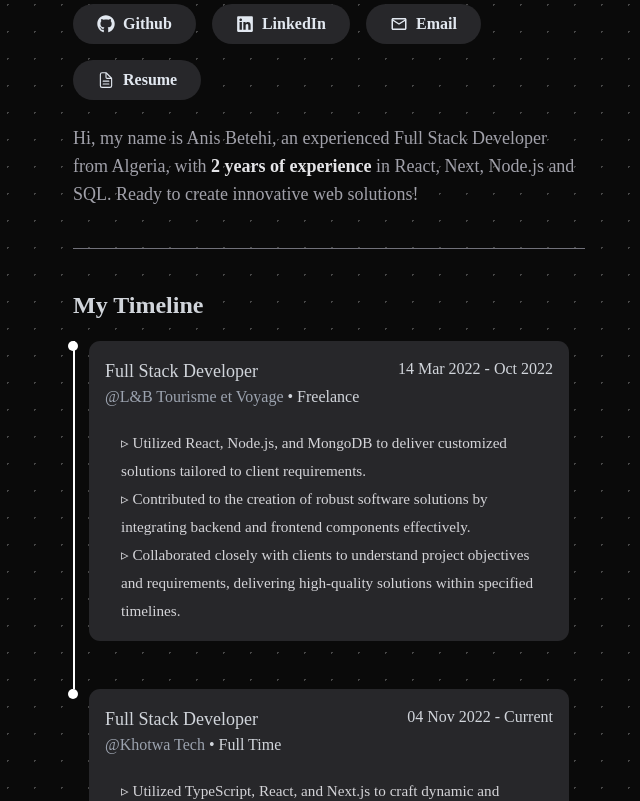
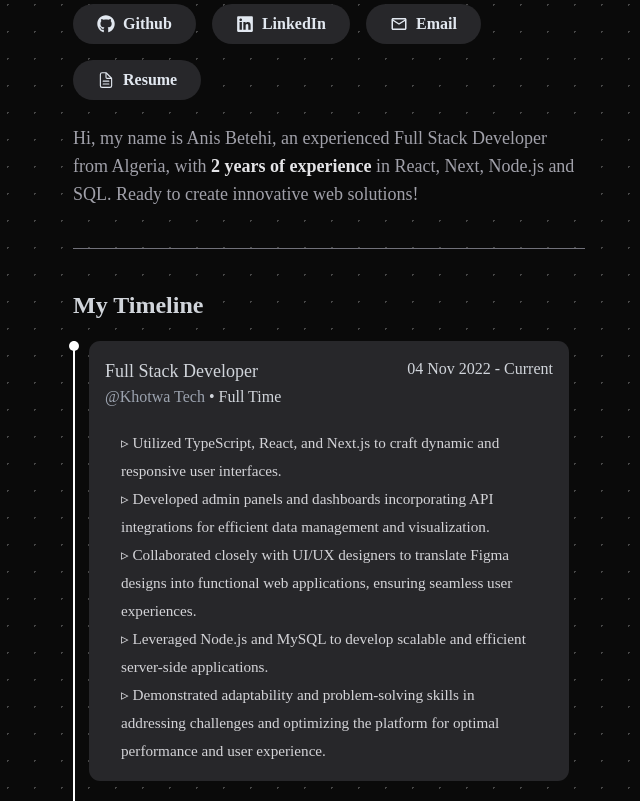
Before and after one commit to AnisBetehi/portfolio, a Next.js app: page / in a window 1280 px wide. Shown: the part 260-1061 px from the top of the page, without its empty margins (311-951 px from the left). Built offline with nearby package versions, Linux system fonts and the light colour scheme; a web font is replaced by a local one.

Commit message:
ui changes

```diff
--- a/app/Hero.tsx
+++ b/app/Hero.tsx
@@ -38,7 +38,7 @@ const Hero = () => {
                         ))}
                     </div>
 
-                    <p className='text-lg text-zinc-400'>
+                    <p className='text-lg text-zinc-400 bg-neutral-950'>
                     Hi, my name is Anis Betehi, an experienced Full Stack Developer from Algeria, with <span className='font-semibold text-zinc-200'>2 years of experience</span> in React, Next, Node.js and SQL. Ready to create innovative web solutions!
                     </p>
                 </div>
--- a/components/Home/Projects.tsx
+++ b/components/Home/Projects.tsx
@@ -15,13 +15,13 @@ const Projects = () => {
               {projects.map((project, index) => (
                 <div
                   key={index}
-                  className='bg-zinc-800 p-4 rounded-lg w-full'
+                  className='bg-zinc-800 p-4 rounded-lg w-full cursor-pointer hover:brightness-75 duration-200'
                 >
                     <div className='flex justify-between items-center'>
                       <span className='inline-block text-xl font-semibold'>{project.name}</span>
                       <div className='flex gap-3'>
 
-                        <Link href={project.repo} target='_blank' title='Repository'>
+                        <Link href={project.repo} target='_blank' title='Code'>
                           <FaGithub className='text-xl' />
                         </Link>
 
--- a/components/Home/Tech.tsx
+++ b/components/Home/Tech.tsx
@@ -12,7 +12,7 @@ const Tech = () => {
                 {techStack.map((tech, index) => (
                     <div
                         key={index}
-                        className='w-full bg-zinc-800 hover:bg-zinc-600 duration-200 cursor-pointer text-white p-10 rounded-lg flex flex-col items-center gap-3 text-center'
+                        className='w-full bg-zinc-800 text-white p-10 rounded-lg flex flex-col items-center gap-3 text-center'
                     >
                         <tech.icon className='text-4xl'/>
                         <span className='text-md'>{tech.name}</span>
--- a/data/timeline.ts
+++ b/data/timeline.ts
@@ -1,16 +1,4 @@
 export const timelineJobs = [
-    {
-        date: '14 Mar 2022 - Oct 2022',
-        title: 'Full Stack Developer',
-        company: 'L&B Tourisme et Voyage',
-        companyLink: null,
-        jobType: 'Freelance',
-        details: [
-            'Utilized React, Node.js, and MongoDB to deliver customized solutions tailored to client requirements.',
-            'Contributed to the creation of robust software solutions by integrating backend and frontend components effectively.',
-            'Collaborated closely with clients to understand project objectives and requirements, delivering high-quality solutions within specified timelines.'
-        ]
-    },
     {
         date: '04 Nov 2022 - Current',
         title: 'Full Stack Developer',
@@ -25,4 +13,16 @@ export const timelineJobs = [
             'Demonstrated adaptability and problem-solving skills in addressing challenges and optimizing the platform for optimal performance and user experience.'
         ]
     },
+    {
+        date: '14 Mar 2022 - Oct 2022',
+        title: 'Full Stack Developer',
+        company: 'L&B Tourisme et Voyage',
+        companyLink: null,
+        jobType: 'Freelance',
+        details: [
+            'Utilized React, Node.js, and MongoDB to deliver customized solutions tailored to client requirements.',
+            'Contributed to the creation of robust software solutions by integrating backend and frontend components effectively.',
+            'Collaborated closely with clients to understand project objectives and requirements, delivering high-quality solutions within specified timelines.'
+        ]
+    },
 ]
--- a/styles/main.scss
+++ b/styles/main.scss
@@ -77,9 +77,6 @@ body {
         width: 100%;
         padding-inline: 1rem;
 
-        &:not(:last-child) {
-            padding-bottom: 3rem;
-
         &::before {
             content: '';
             display: block;
@@ -90,6 +87,9 @@ body {
             top: 0;
             left: 0;
         }
+
+        &:not(:last-child) {
+            padding-bottom: 3rem;
         }
 
         &::after {
@@ -100,19 +100,7 @@ body {
             background-color: white;
             position: absolute;
             top: 0;
-            left: -5px;
-        }
-
-        @media (min-width: 600px) {
-
-            &:nth-child(odd) {
-                justify-content: flex-end;
-
-                &::after {
-                    left: -5px;
-                }
-            }
-
+            left: -4px;
         }
 
         .timeline-entry {
```
Lines whose indentation alone changed are shown as unchanged.
